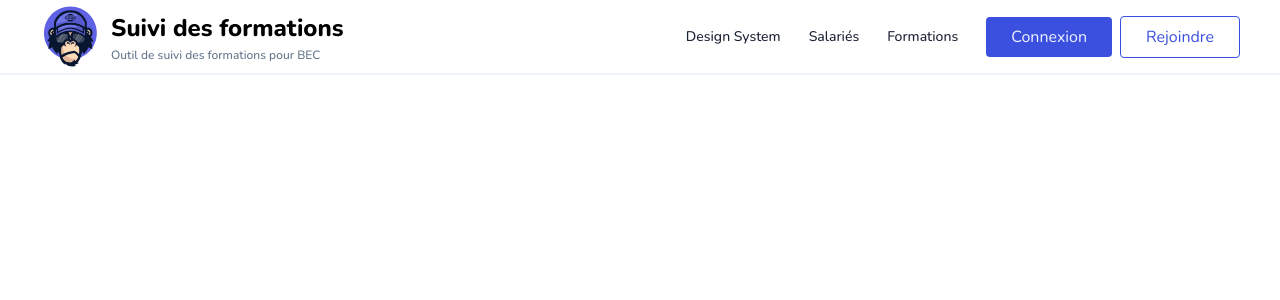
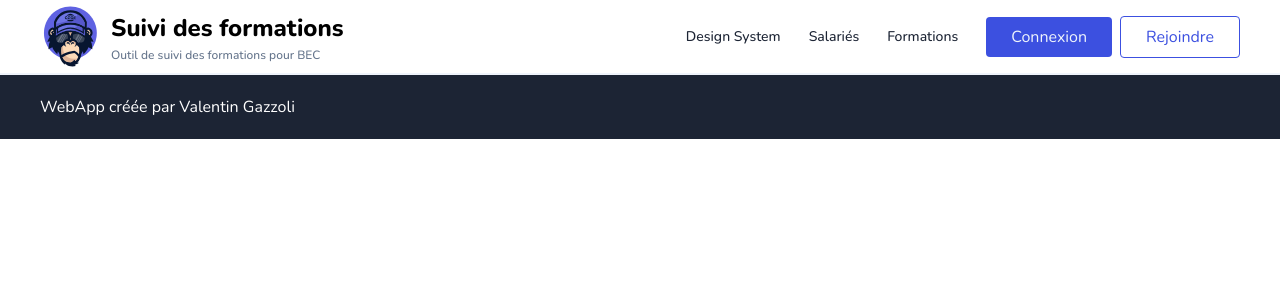
Before and after one commit to Gjiae/SuiviFormations, a Next.js app in the folder frontend/: page / in a window 1280 px wide. Shown: the top 300 px of the page. Built offline with nearby package versions, Linux system fonts and the light colour scheme.

Commit message:
Création d'un petit footer

```diff
--- a/frontend/src/pages/design-system.tsx
+++ b/frontend/src/pages/design-system.tsx
@@ -7,6 +7,7 @@ import { Spinner } from '@/ui/design-system/spinner'
 import { Typography } from '@/ui/design-system/typography'
 import { Container } from '@/ui/components/container'
 import { FaBell } from 'react-icons/fa6'
+import { Footer } from '@/ui/components/navigation/footer'
 
 export default function DesignSystem() {
   return (
@@ -329,6 +330,8 @@ export default function DesignSystem() {
           </div>
         </div>
       </Container>
+
+      <Footer />
     </>
   )
 }
--- a/frontend/src/pages/index.tsx
+++ b/frontend/src/pages/index.tsx
@@ -1,17 +1,11 @@
-import { Seo } from '@/ui/components/seo'
-import { Button } from '@/ui/design-system/button'
-import { Spinner } from '@/ui/design-system/spinner'
-import { Typography } from '@/ui/design-system/typography'
-import { Container } from '@/ui/components/container'
-import { FaBell } from 'react-icons/fa6'
-import { Logo } from '@/ui/design-system/logo'
-import { Avatar } from '@/ui/design-system/avatar'
 import { Navigation } from '@/ui/components/navigation/navigation'
+import { Footer } from '@/ui/components/navigation/footer'
 
 export default function Home() {
   return (
     <>
       <Navigation />
+      <Footer />
     </>
   )
 }
--- /dev/null
+++ b/frontend/src/ui/components/navigation/footer.tsx
@@ -0,0 +1,11 @@
+import { Container } from '../container'
+
+export const Footer = () => {
+  return (
+    <div className="bg-dark py-5 flex items-center">
+      <Container className="text-white">
+        WebApp créée par Valentin Gazzoli
+      </Container>
+    </div>
+  )
+}
```
